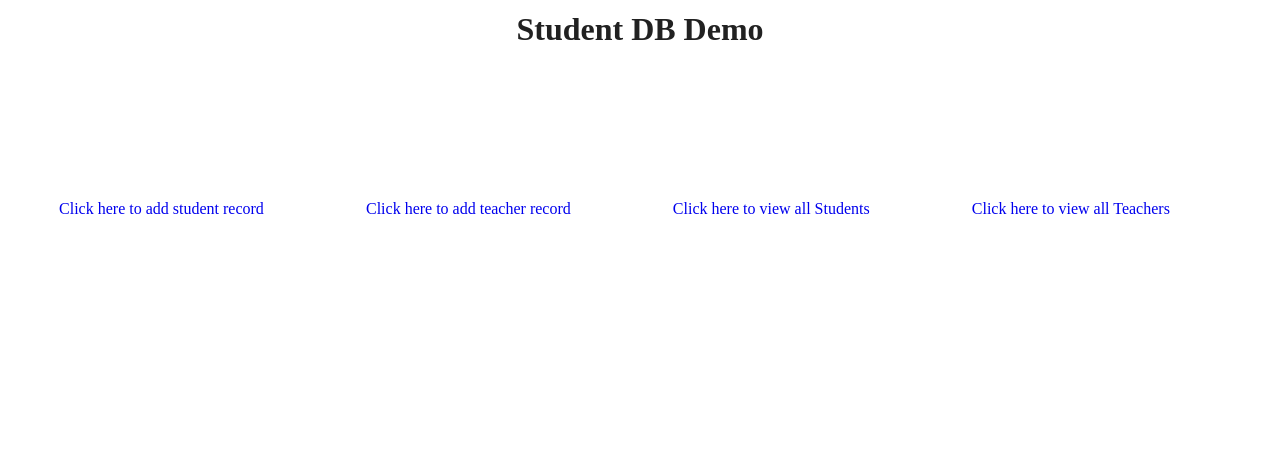
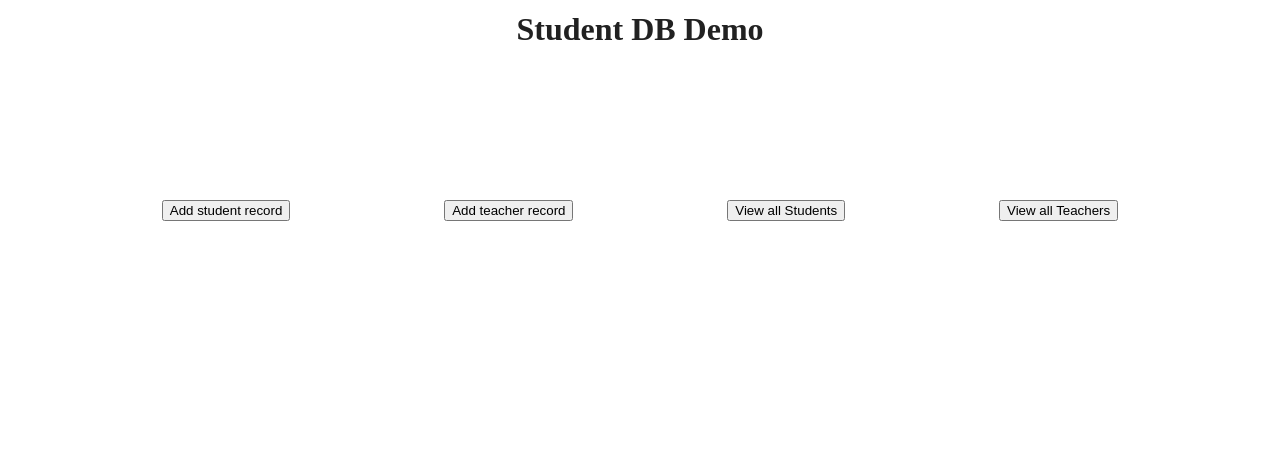
Before and after one commit to swaaz/student-db-demo, a Flask app: page / in a window 1280 px wide. Shown: the part 153-614 px from the top of the page. Run offline with Flask 2, Linux system fonts and the light colour scheme.

Commit message:
Changed links to buttons

```diff
--- a/templates/index.html
+++ b/templates/index.html
@@ -5,16 +5,20 @@
         <meta name="viewport" content="width=device-width, initial-scale=1.0">
         <title>Document</title>
 
-
-
     </head>
     <body>
         <h1 style="text-align: center; color: #212121; margin-top: 13%;">Student DB Demo</h1>
         <div style="display: flex; flex-direction: row; justify-content: space-evenly; margin-top: 12%;">
-        <a style="text-decoration: none;" href="/add_student">Click here to add student record</a> <br>
+
+            <button style="text-decoration: none;" onclick="window.location.href='/add_student'">Add student record</button>
+            <button style="text-decoration: none;" onclick="window.location.href='/add_teacher'">Add teacher record</button>
+            <button style="text-decoration: none;" onclick="window.location.href='/view_students'">View all Students</button>
+            <button style="text-decoration: none;" onclick="window.location.href='/view_teachers'">View all Teachers</button>
+
+            <!-- <a style="text-decoration: none;" href="/add_student">Click here to add student record</a> <br>
             <a style="text-decoration: none;" href="/add_teacher">Click here to add teacher record</a> <br>
             <a style="text-decoration: none;" href="/view_students">Click here to view all Students</a> <br>
-        <a style="text-decoration: none;" href="/view_teachers">Click here to view all Teachers</a> <br>
+            <a style="text-decoration: none;" href="/view_teachers">Click here to view all Teachers</a> <br> -->
 
         </div>
         <footer style="background-color: #212121; text-align: center; margin-top: 21%;">
```
Lines whose indentation alone changed are shown as unchanged.
